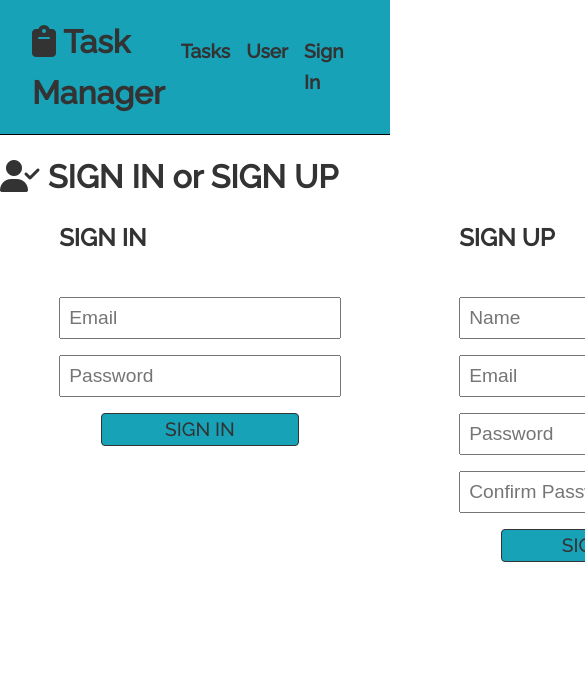
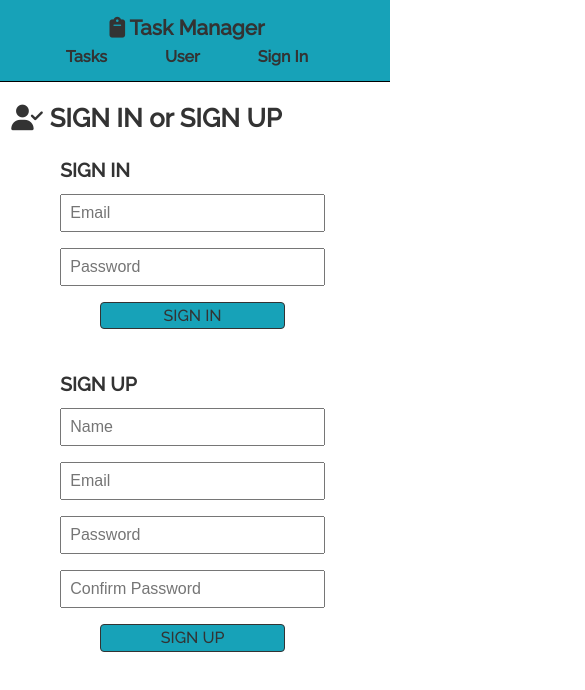
Before and after one commit to jeffk713/PF-Task-Manager, a React (Create React App) app in the folder client/: page /sign in a window 390 px wide. Shown: the top 690 px of the page, 585 px wide, since content can reach past the window. Built offline with nearby package versions, Linux system fonts and the light colour scheme; no server answers.

Commit message:
make the app fully responsive

```diff
--- a/client/src/components/Pages/Edit-user-page.js
+++ b/client/src/components/Pages/Edit-user-page.js
@@ -37,9 +37,12 @@ const EditUserPage = ({ userState: { user, isAuth }, updateUser, getUser, histor
 
   return (
     <Fragment>
-      <div className='sign-header'>
-        <h1>
+      <div className='sign-header edit-user-header'>
+        <h1 className='hide-sm'>
           <i className='fas fa-user-check'></i> EDIT USER INFORMATION
+        </h1>
+        <h1 className='hide-lg'>
+          <i className='fas fa-user-check'></i> EDIT USER INFO
         </h1>
       </div>
       <div className='signup-container edit-user-container'>
--- a/client/src/components/Pages/Tasks-page.js
+++ b/client/src/components/Pages/Tasks-page.js
@@ -41,10 +41,16 @@ const TasksPage = ({
         {isAuth && tasks.length > 0 && (
           <div className='tasks-header-sort'>
             <p>Sorted by</p>
-            <select name='sortBy' value={sortBy} onChange={handleChange}>
-              <option value='all'>All</option>
-              <option value='false'>Incompleted</option>
-              <option value='true'>Completed</option>
+            <select className='tasks-sort' name='sortBy' value={sortBy} onChange={handleChange}>
+              <option className='tasks-sort-option' value='all'>
+                All
+              </option>
+              <option className='tasks-sort-option' value='false'>
+                Incompleted
+              </option>
+              <option className='tasks-sort-option' value='true'>
+                Completed
+              </option>
             </select>
           </div>
         )}
--- a/client/src/components/Pages/User-page.js
+++ b/client/src/components/Pages/User-page.js
@@ -23,7 +23,7 @@ const UserPage = ({ userState: { user, isAuth }, deleteAllTasks, deleteUser, his
       {isAuth ? (
         <div className='user-body'>
           <div className='user-body-table'>
-            <div className='user-body-table-group user-btn-group'>
+            <div className='user-btn-group'>
               <UtilButton purpose='edit' handleClick={() => history.push('/userinfo-edit')} />
             </div>
             <div className='user-body-table-group'>
--- a/client/src/components/Task-list/Task-list-table.js
+++ b/client/src/components/Task-list/Task-list-table.js
@@ -17,7 +17,7 @@ const TaskListTable = ({ tasks, sortBy }) => {
     <div className='task-table'>
       <UtilButton purpose='add' pushUrl='/task-add' />
       <div className='task-table-head'>
-        <div>Date</div>
+        <div className='hide-sm'>Date</div>
         <div>Task</div>
         <div>Status</div>
         <div></div>
--- a/client/src/components/Task-list/Task-list.js
+++ b/client/src/components/Task-list/Task-list.js
@@ -1,4 +1,4 @@
-import React from 'react';
+import React, { Fragment } from 'react';
 import { withRouter } from 'react-router-dom';
 import { connect } from 'react-redux';
 import Moment from 'react-moment';
@@ -11,13 +11,25 @@ import '../scss/Task-list.style.scss';
 const TaskList = ({ _id, date, title, completed, history, match, deleteTask }) => {
   return (
     <div className='task-list'>
-      <div>
+      <div className='hide-sm'>
         <Moment format='MM-DD/YY'>{moment.utc(date)}</Moment>
       </div>
       <div className='to-detail' onClick={() => history.push(`${match.path}/${_id}`)}>
         {title}
       </div>
-      <div>{completed ? 'completed' : 'incompleted'}</div>
+      <div>
+        {completed ? (
+          <Fragment>
+            <i class='fas fa-check hide-lg'></i>
+            <p className='hide-sm'>Completed</p>
+          </Fragment>
+        ) : (
+          <Fragment>
+            <i className='fas fa-times hide-lg'></i>
+            <p className='hide-sm'>Incompleted</p>
+          </Fragment>
+        )}
+      </div>
       <div>
         <div>
           <i className='fas fa-backspace to-delete' onClick={() => deleteTask(_id)}></i>
--- a/client/src/components/scss/Alert.style.scss
+++ b/client/src/components/scss/Alert.style.scss
@@ -15,3 +15,5 @@
   background-color: $success-color;
   color: $basic-color;
 }
+
+@import 'mobile';
--- a/client/src/components/scss/Navbar.style.scss
+++ b/client/src/components/scss/Navbar.style.scss
@@ -28,3 +28,5 @@
     }
   }
 }
+
+@import 'mobile';
--- a/client/src/components/scss/Pages.style.scss
+++ b/client/src/components/scss/Pages.style.scss
@@ -107,3 +107,5 @@
     margin-bottom: -0.5rem;
   }
 }
+
+@import 'mobile';
--- a/client/src/components/scss/Sign.style.scss
+++ b/client/src/components/scss/Sign.style.scss
@@ -17,3 +17,5 @@
     margin-top: 2rem;
   }
 }
+
+@import 'mobile';
--- a/client/src/components/scss/Task-list.style.scss
+++ b/client/src/components/scss/Task-list.style.scss
@@ -13,7 +13,7 @@
 
     div {
       border: 1px solid #333;
-      padding: 0.3rem;
+      padding: 0.1rem 0.3rem;
       border-radius: 4px;
     }
   }
@@ -25,8 +25,13 @@
   text-align: center;
   padding: 0.3rem;
   border-bottom: 1px solid #333;
+  .hide-lg {
+    display: none;
+  }
 }
 
 .to-delete {
   cursor: pointer;
 }
+
+@import 'mobile';
--- /dev/null
+++ b/client/src/components/scss/_mobile.scss
@@ -0,0 +1,124 @@
+@media (max-width: 850px) {
+  .navbar {
+    padding: 0.7rem 1.5rem;
+    .navbar-group {
+      h1 {
+        font-size: 1.6rem;
+      }
+      .sm {
+        font-size: 1rem;
+      }
+    }
+  }
+
+  .btn-lg {
+    font-size: 1rem;
+  }
+
+  .util-btn {
+    width: 40px;
+  }
+
+  .form-group {
+    .form-input {
+      font-size: 1rem;
+    }
+  }
+
+  .alert {
+    width: 80%;
+    padding: 0.3rem 2rem;
+  }
+
+  .page-container {
+    width: 500px;
+
+    font-size: 0.8rem;
+  }
+
+  // .tasks-header {
+  //   .tasks-header-sort {
+  //     .tasks-sort {
+  //       .tasks-sort-option {
+  //         width: 70px;
+  //       }
+  //     }
+  //   }
+  // }
+
+  .signin-container,
+  .signup-container {
+    .signin-form,
+    .signup-form {
+      margin-top: 0rem;
+    }
+  }
+}
+
+@media (max-width: 550px) {
+  .navbar {
+    display: block;
+    .navbar-group {
+      justify-content: space-evenly;
+      h1 {
+        font-size: 1.3rem;
+      }
+    }
+  }
+
+  .util {
+    font-size: 90%;
+  }
+
+  .page-container {
+    width: auto;
+    padding: 0 0.7rem;
+
+    font-size: 0.8rem;
+  }
+
+  .task-table {
+    .task-table-head {
+      grid-template-columns: 5fr 1.6fr 1fr;
+      .hide-sm {
+        display: none;
+      }
+    }
+  }
+
+  .task-list {
+    grid-template-columns: 5fr 1.6fr 1fr;
+    .hide-sm {
+      display: none;
+    }
+    .hide-lg {
+      display: inline-block;
+    }
+  }
+
+  .user-body,
+  .detail-body {
+    margin: 1rem;
+    .user-body-table {
+      width: 95%;
+    }
+  }
+  .edit-user-header {
+    .hide-sm {
+      display: none;
+    }
+    .hide-lg {
+      display: inline-block;
+    }
+  }
+  .signin-container,
+  .signup-container,
+  .edit-user-container {
+    width: 90%;
+    margin: 1rem;
+    padding: 0;
+  }
+  .sign-body {
+    flex-direction: column;
+  }
+}
```
